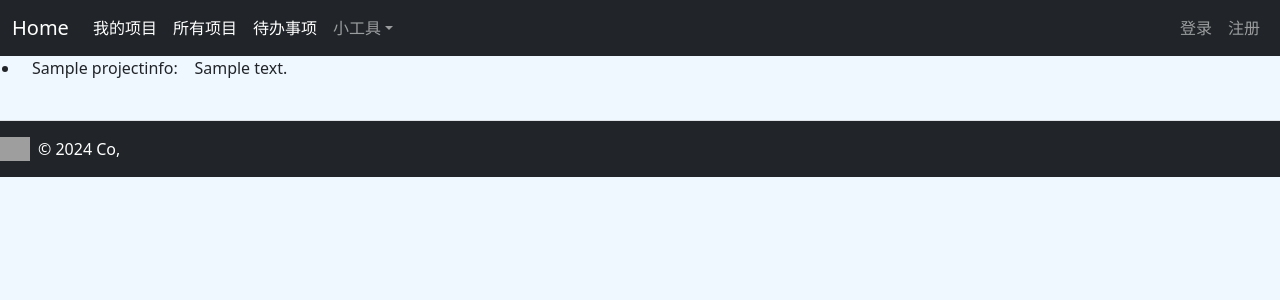
After one commit to XJJWang/work_tools, a Django app: page /financial_statement/project_info/ in a window 1280 px wide. The commit adds this page. Shown: the top 300 px of the page. Run offline with Django 5.2, Linux system fonts and the light colour scheme; tables that the repository leaves empty hold one stand-in row (values such as "Sample post"); some libraries are stand-ins or nearby versions; grey boxes are pictures that could not be loaded.

Commit message:
完成了项目列表信息列

```diff
--- a/financial_statement/admin.py
+++ b/financial_statement/admin.py
@@ -1,8 +1,9 @@
 from django.contrib import admin
-from .models import Project, Section, CapitalFlow, User, Permission
+from .models import Project, Section, CapitalFlow, User, Permission, ProjectInfo
 
 admin.site.register(Project)
 admin.site.register(Section)
 admin.site.register(CapitalFlow)
 admin.site.register(User)
 admin.site.register(Permission)
+admin.site.register(ProjectInfo)
--- a/financial_statement/models.py
+++ b/financial_statement/models.py
@@ -67,3 +67,13 @@ class Permission(models.Model):
     date_joined = models.DateField()
     def __str__(self):
         return self.user.name + ' | ' +self.project.name
+
+
+class ProjectInfo(models.Model):
+    project = models.ForeignKey(Project, on_delete=models.CASCADE)
+    name = models.CharField(max_length=200)
+    content = models.CharField(max_length=400)
+    is_active = models.BooleanField(default=True)
+
+    def __str__(self):
+        return self.name
--- a/financial_statement/templates/financial_statement/base.html
+++ b/financial_statement/templates/financial_statement/base.html
@@ -31,7 +31,7 @@
       <div class="collapse navbar-collapse" id="navbarsExample05">
         <ul class="navbar-nav me-auto mb-2 mb-lg-0">
           <li class="nav-item">
-            <a class="nav-link active" aria-current="page" href="/view_myproject/">我的项目</a>
+            <a class="nav-link active" aria-current="page" href="/financial_statement/view_my_project/">我的项目</a>
           </li>
           <li class="nav-item">
             <a class="nav-link active" aria-current="page" href="#">所有项目</a>
--- a/financial_statement/templates/financial_statement/financial.html
+++ b/financial_statement/templates/financial_statement/financial.html
@@ -41,6 +41,4 @@
       </div>
     </div>
   </div>
-
-
 {% endblock %}
--- /dev/null
+++ b/financial_statement/templates/financial_statement/project_infomation.html
@@ -0,0 +1,13 @@
+{% extends "financial_statement/base.html" %}
+
+{% block title %}Financial{% endblock %}
+
+{% block content %}
+
+
+          {% for i in infos %}
+          <ul class="row">
+  <li class="col-sm-6 col-md-4">{{ i.name }}:&nbsp;&nbsp;&nbsp;  {{ i.content }}</li>
+</ul>
+          {% endfor %}
+{% endblock %}
--- a/financial_statement/urls.py
+++ b/financial_statement/urls.py
@@ -9,4 +9,6 @@ urlpatterns = [
     path('main/', views.main, name='main'),
     path('login/', views.login, name='login'),
     path('view_my_project/', views.view_my_project, name='view_my_project'),
+    path('financial/', views.financial, name='financial'),
+    path('project_info/', views.view_information, name='view_information'),
 ]
--- a/financial_statement/views.py
+++ b/financial_statement/views.py
@@ -2,7 +2,7 @@ from django.http import HttpResponse
 from django.shortcuts import render, redirect
 from django.core.exceptions import ObjectDoesNotExist
 
-from .models import Project, CapitalFlow, User, Permission
+from .models import Project, CapitalFlow, User, Permission, ProjectInfo
 
 
 def index(request):
@@ -82,3 +82,14 @@ def view_my_project(request):
     user = User.objects.get(pk=DEFAULT_USER_ID)
     projects = Permission.objects.filter(user=user)
     return render(request, 'financial_statement/my_project.html', locals())
+
+
+def financial(request):
+    return render(request, 'financial_statement/financial.html', locals())
+
+
+def view_information(request):
+    DEFAULT_PROJECT_ID = 1
+    project = Project.objects.get(pk=DEFAULT_PROJECT_ID)
+    infos = ProjectInfo.objects.filter(project=project)
+    return render(request, 'financial_statement/project_infomation.html',locals())
```
Also changed, not shown: financial_statement/migrations/0004_projectinfo.py (added).
